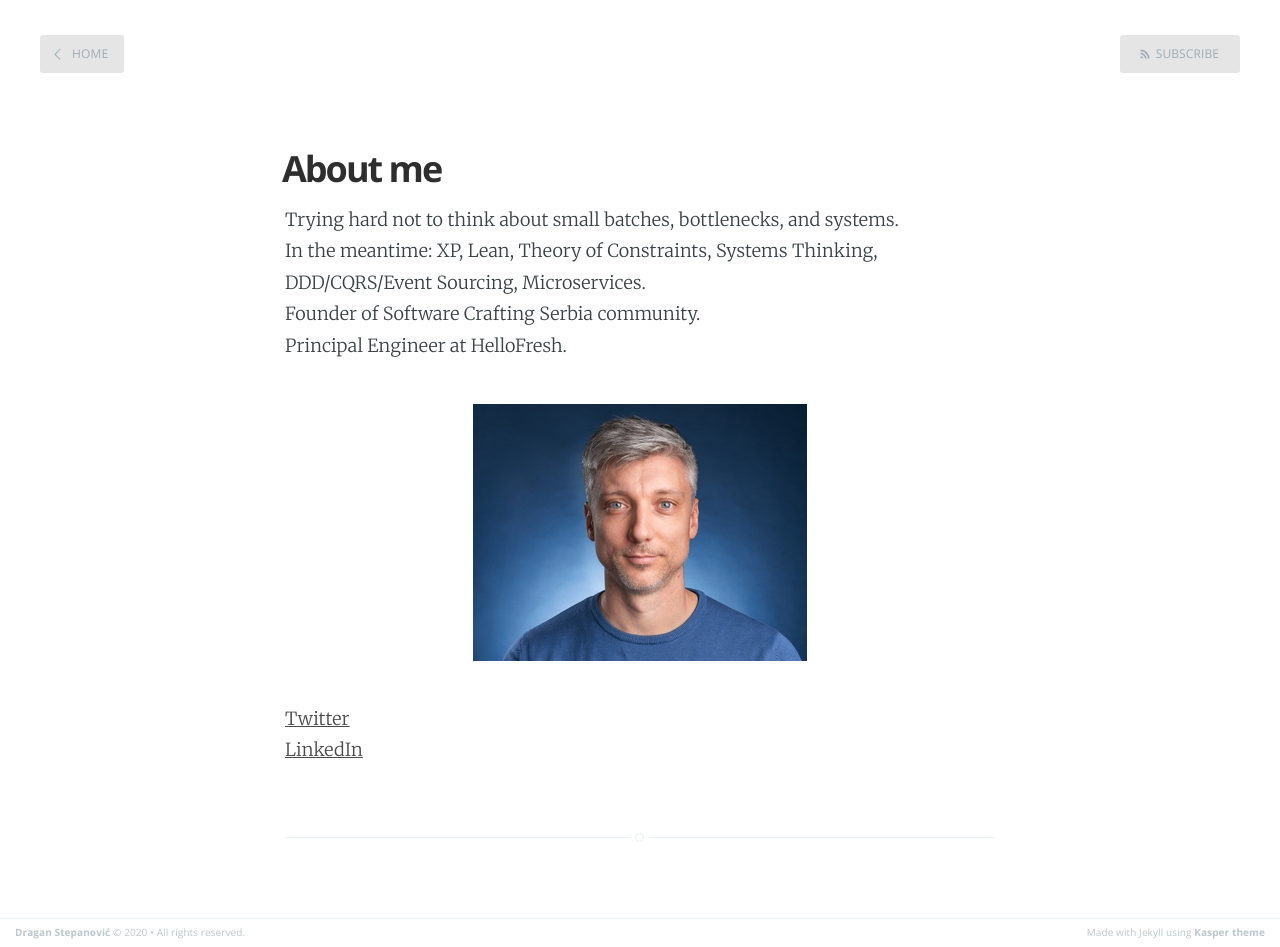
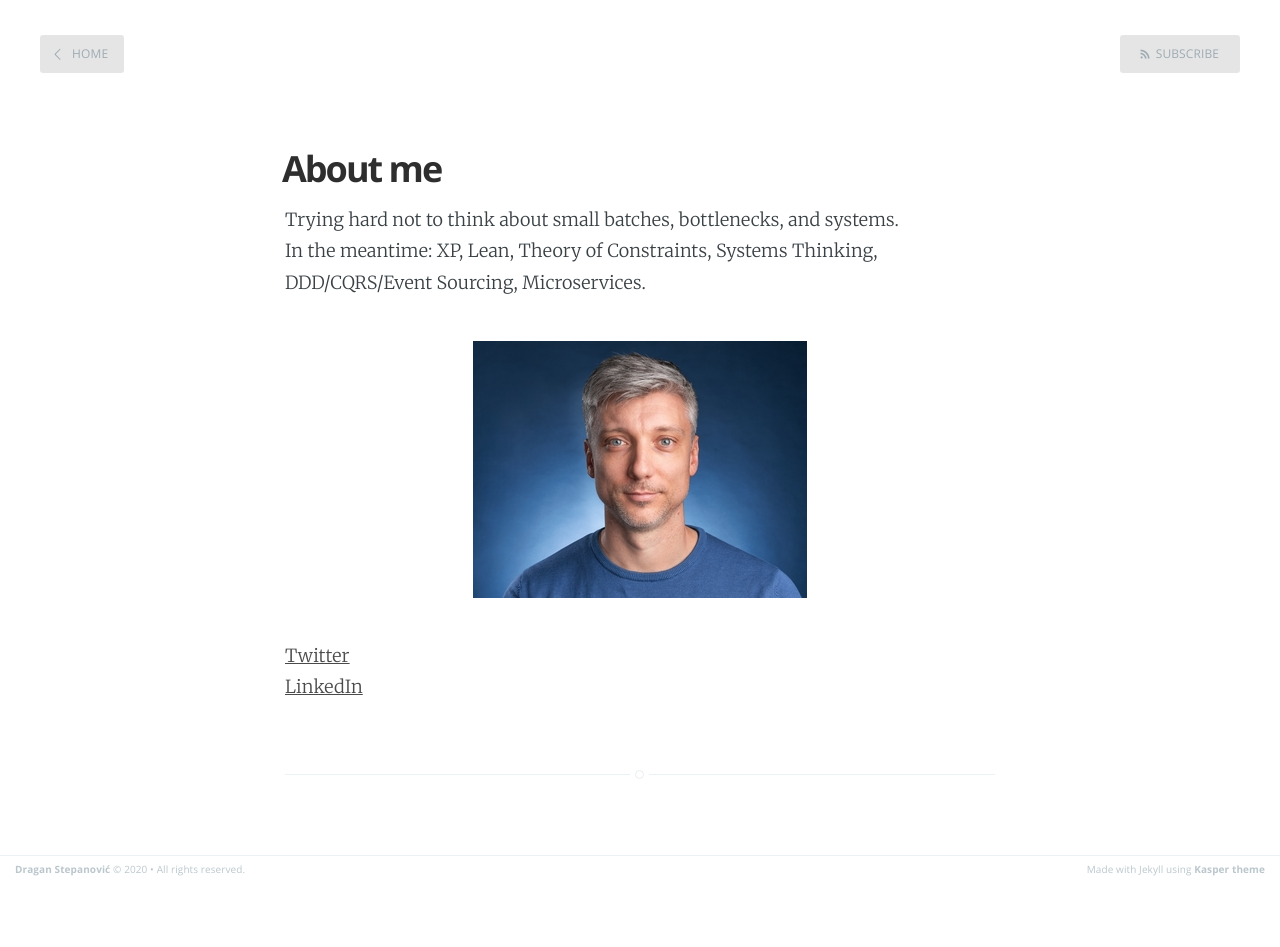
Before and after one commit to dragan-stepanovic/dragan-stepanovic.github.io, a Jekyll site: the page built from about.md, in a window 1280 px wide. Built offline with Jekyll 4.4.1, drawn with Linux system fonts in a browser that asks for light colours; after the commit the page ends 900 px from its top, so only the background shows below that.

Commit message:
Update about.md

```diff
--- a/about.md
+++ b/about.md
@@ -5,8 +5,6 @@ title: About me
 
 Trying hard not to think about small batches, bottlenecks, and systems.
 In the meantime: XP, Lean, Theory of Constraints, Systems Thinking, DDD/CQRS/Event Sourcing, Microservices.
-Founder of Software Crafting Serbia community.
-Principal Engineer at HelloFresh.
 
 ![](/assets/images/profile_resized.jpg)
 
```
